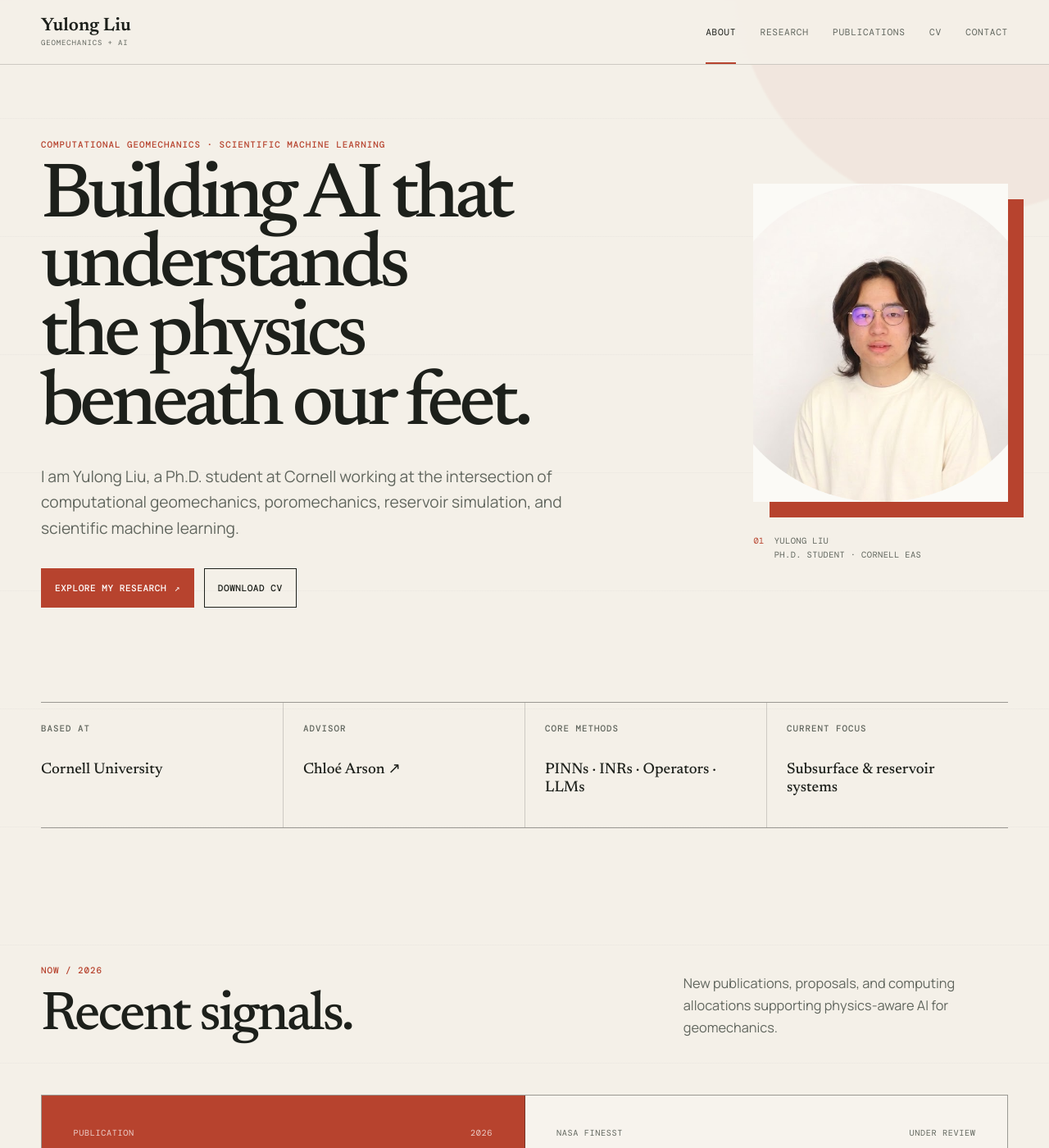
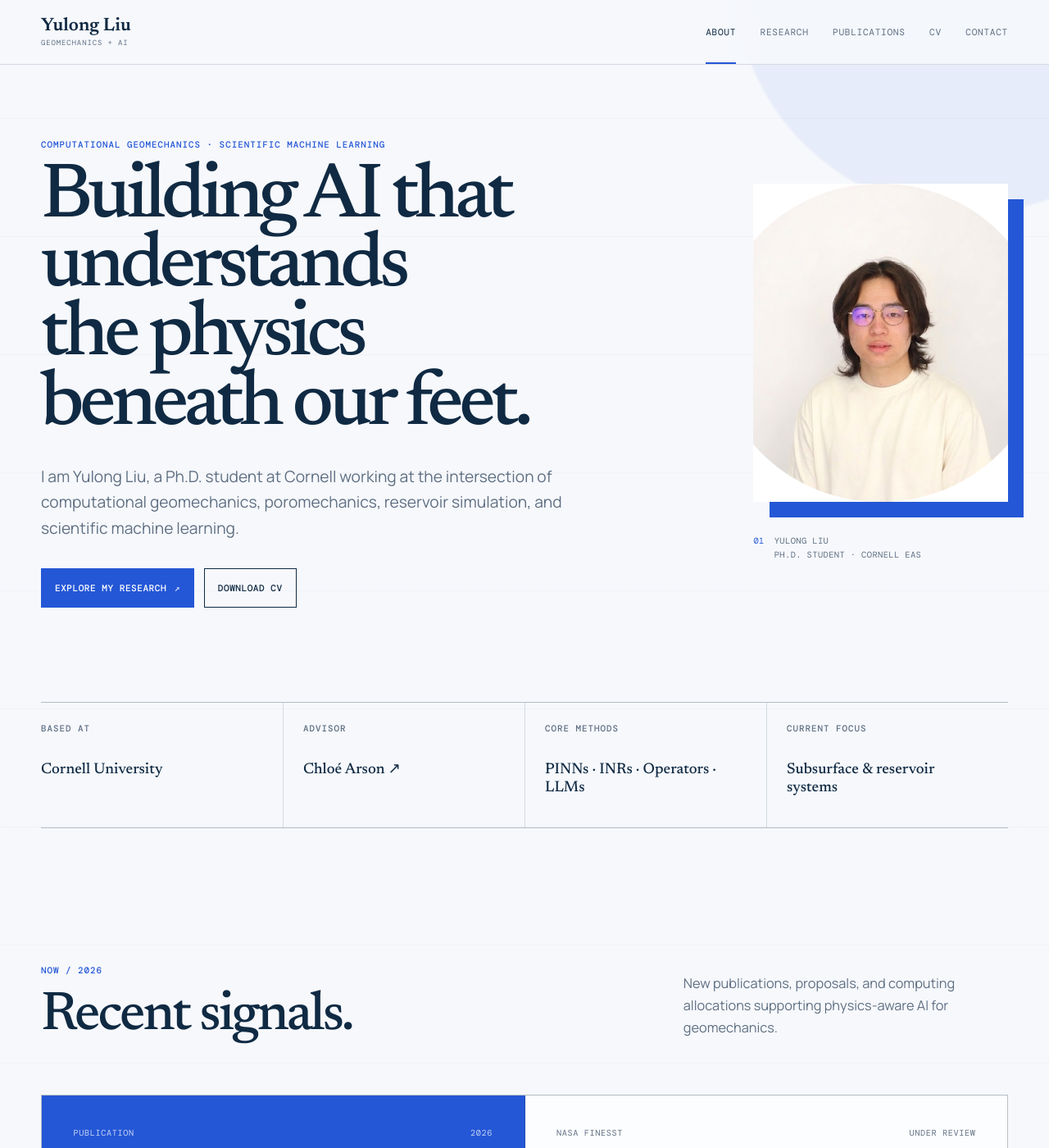
Before and after one commit to Yulongggggg/yulong_website, a Jekyll site: the page built from index.md, in a window 1280 px wide and 1400 px high. Shown: the whole window at 82% size. Built offline with Jekyll 4.4.1, drawn with Linux system fonts in a browser that asks for light colours.

Commit message:
Refresh site color system

```diff
--- a/_layouts/default.html
+++ b/_layouts/default.html
@@ -3,12 +3,12 @@
   <head>
     <meta charset="utf-8">
     <meta name="viewport" content="width=device-width, initial-scale=1">
-    <meta name="theme-color" content="#f4f0e8">
-    <link rel="icon" type="image/svg+xml" href="{{ '/favicon.svg' | relative_url }}">
+    <meta name="theme-color" content="#f6f8fc">
+    <link rel="icon" type="image/svg+xml" href="{{ '/favicon.svg' | relative_url }}?v={{ site.time | date: '%s' }}">
     <link rel="preconnect" href="https://fonts.googleapis.com">
     <link rel="preconnect" href="https://fonts.gstatic.com" crossorigin>
     <link href="https://fonts.googleapis.com/css2?family=DM+Mono:wght@400;500&family=Manrope:wght@400;500;600;700&family=Newsreader:opsz,wght@6..72,400;6..72,500;6..72,600&display=swap" rel="stylesheet">
-    <link rel="stylesheet" href="{{ '/assets/css/style.css' | relative_url }}">
+    <link rel="stylesheet" href="{{ '/assets/css/style.css' | relative_url }}?v={{ site.time | date: '%s' }}">
     {% seo %}
     {% feed_meta %}
     <script async src="https://gc.zgo.at/count.js" data-goatcounter="https://yulong.goatcounter.com/count"></script>
--- a/assets/css/style.css
+++ b/assets/css/style.css
@@ -1,15 +1,18 @@
 :root {
-  --bg: #f4f0e8;
-  --bg-soft: #e9e3d8;
-  --surface: #fbfaf6;
-  --surface-dark: #20231f;
-  --border: rgba(29, 32, 27, 0.18);
-  --border-strong: rgba(29, 32, 27, 0.42);
-  --text: #1d201b;
-  --muted: #61665e;
-  --accent: #b7432e;
-  --accent-dark: #84301f;
-  --green: #426154;
+  color-scheme: light;
+  --bg: #f6f8fc;
+  --bg-soft: #edf2f8;
+  --surface: #ffffff;
+  --surface-dark: #0b1f33;
+  --border: rgba(15, 36, 56, 0.14);
+  --border-strong: rgba(15, 36, 56, 0.28);
+  --text: #102a43;
+  --muted: #5f6f82;
+  --accent: #2457d6;
+  --accent-dark: #183e9f;
+  --accent-soft: #e8eefc;
+  --success: #0f766e;
+  --on-dark-accent: #8fb4ff;
   --max-width: 1180px;
   --serif: "Newsreader", Georgia, serif;
   --sans: "Manrope", "Helvetica Neue", Arial, sans-serif;
@@ -28,7 +31,7 @@ body {
   margin: 0;
   overflow-x: hidden;
   background:
-    linear-gradient(rgba(29, 32, 27, 0.025) 1px, transparent 1px),
+    linear-gradient(rgba(15, 36, 56, 0.028) 1px, transparent 1px),
     var(--bg);
   background-size: 100% 9rem;
   color: var(--text);
@@ -45,7 +48,7 @@ body::before {
   width: 36rem;
   height: 36rem;
   border-radius: 50%;
-  background: rgba(183, 67, 46, 0.05);
+  background: rgba(36, 87, 214, 0.07);
   filter: blur(1px);
   content: "";
   pointer-events: none;
@@ -101,7 +104,7 @@ img {
   z-index: 50;
   top: 0;
   border-bottom: 1px solid var(--border);
-  background: rgba(244, 240, 232, 0.9);
+  background: rgba(246, 248, 252, 0.92);
   backdrop-filter: blur(18px);
 }
 
@@ -429,7 +432,7 @@ img {
   padding: clamp(1.5rem, 3vw, 2.5rem);
   border-right: 1px solid var(--border-strong);
   border-bottom: 1px solid var(--border-strong);
-  background: rgba(251, 250, 246, 0.36);
+  background: rgba(255, 255, 255, 0.68);
 }
 
 .signal-card--accent {
@@ -507,7 +510,7 @@ img {
   margin: 0;
   overflow: hidden;
   place-items: center;
-  background: #deddd7;
+  background: var(--bg-soft);
 }
 
 .featured-figure img {
@@ -599,8 +602,8 @@ img {
 }
 
 .status-accepted {
-  border-color: var(--green);
-  color: var(--green);
+  border-color: var(--success);
+  color: var(--success);
 }
 
 .contact-band {
@@ -611,7 +614,7 @@ img {
 }
 
 .contact-band .page-kicker {
-  color: #db8b78;
+  color: var(--on-dark-accent);
 }
 
 .contact-band h2 {
@@ -633,7 +636,7 @@ img {
 }
 
 .contact-band > a:hover {
-  color: #db8b78;
+  color: var(--on-dark-accent);
 }
 
 .research-manifesto {
@@ -785,7 +788,7 @@ img {
 
 .support-item--review .support-metric,
 .support-item--review .project-kind {
-  color: var(--green);
+  color: var(--success);
 }
 
 .pub-list {
@@ -810,7 +813,7 @@ img {
 }
 
 .item-meta--accepted {
-  color: var(--green);
+  color: var(--success);
 }
 
 .pub-main {
@@ -976,7 +979,7 @@ img {
 }
 
 .results-card:hover {
-  box-shadow: 0 20px 45px rgba(29, 32, 27, 0.1);
+  box-shadow: 0 20px 45px rgba(15, 36, 56, 0.12);
   transform: translateY(-3px);
 }
 
@@ -1007,7 +1010,7 @@ img {
   position: absolute;
   inset: 0;
   border: 0;
-  background: rgba(16, 18, 15, 0.87);
+  background: rgba(7, 24, 40, 0.9);
 }
 
 .results-lightbox__panel {
@@ -1046,7 +1049,7 @@ img {
   gap: 2rem;
   margin-bottom: 2rem;
   border: 1px solid var(--border-strong);
-  background: rgba(251, 250, 246, 0.45);
+  background: rgba(255, 255, 255, 0.72);
 }
 
 .cv-card .link-row {
```
Also changed, not shown: assets/img/pub-covers/pinn-rs.svg, favicon.svg.
